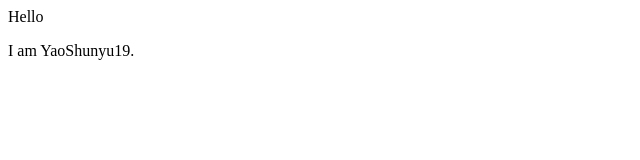
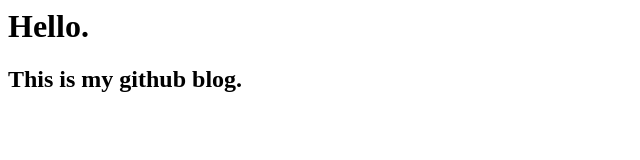
Before and after one commit to YaoShunyu19/YaoShunyu19.github.io, a plain HTML site: page index.html in a window 1280 px wide. Shown: the whole page, without its empty margins (0-640 px from the left). Drawn offline with Linux system fonts and the light colour scheme.

Commit message:
Update index.html

```diff
--- a/index.html
+++ b/index.html
@@ -1,2 +1,2 @@
-<p>Hello</p>
-<p>I am YaoShunyu19.</p>
+<h1>Hello.</h1>
+<h2>This is my github blog.</h2>
```
